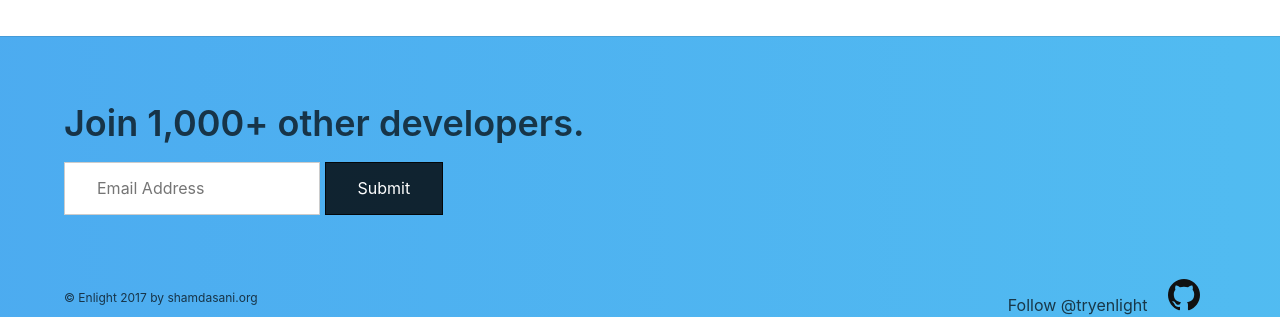
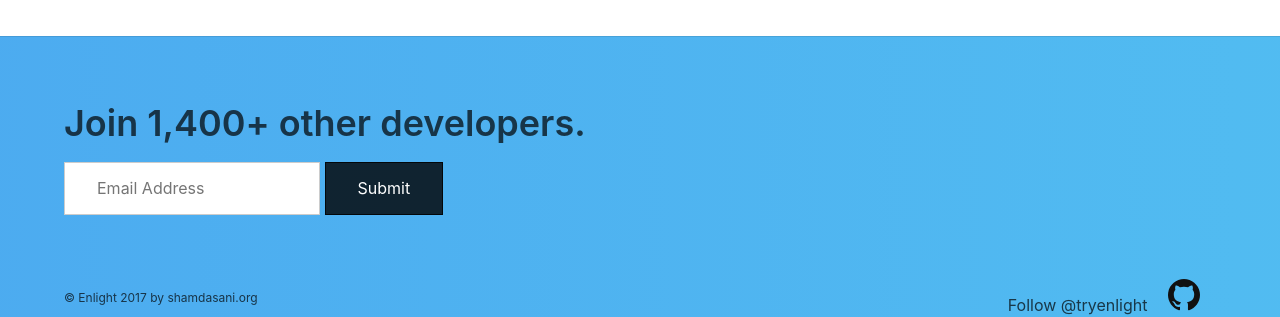
Before and after one commit to TryEnlight/tryenlight.github.io, a Jekyll site: the page built from python.html, in a window 1280 px wide. Shown: the part 472-789 px from the top of the page. Built offline with Jekyll 4.4.1, drawn with Linux system fonts in a browser that asks for light colours; nearby versions of some CDN libraries; comment, search, counter and statistics services are not loaded.

Commit message:
Update email list count

```diff
--- a/_includes/footer.html
+++ b/_includes/footer.html
@@ -1,7 +1,7 @@
 <footer class="pa4 pa5-l black-70 bt b--black-10">
 
 <div class="email">
-<h1 class="fw6 f3 f2-ns lh-title mt0 mb3">Join 1,000+ other developers.</h1>
+<h1 class="fw6 f3 f2-ns lh-title mt0 mb3">Join 1,400+ other developers.</h1>
 <form method="post" action="//enlight.us11.list-manage.com/subscribe/post?u=c28720fd0200ee7eef0e3e9ec&amp;id=1905fa696f" id="mc-embedded-subscribe-form" name="mc-embedded-subscribe-form" target="_blank" novalidate>
   <input placeholder="Email Address" value="" name="EMAIL" id="mce-EMAIL" type="email" class= "mw-100 w-80 w5-ns f5 input-reset ba b--black-20 pv3 ph4 border-box">
   <input type="submit" class="input-reset w-50 w-auto-ns bg-black-80 white f5 pv2 pv3-ns ph4 ba b--black-80 dim">
--- a/index.html
+++ b/index.html
@@ -8,7 +8,7 @@ description: Enlight is a resource aimed to teach anyone to code through buildin
     <fieldset class="cf bn ma0 pa0">
       <div class="cf">
         <label class="clip" for="email-address">.</label>
-        <input class="f6 input-reset bn fl black-80 bg-white pa3 lh-solid w-100 w-75-m w-80-l br2-ns br--left-ns" placeholder="Subscribe to email list: Join 1,000+ developers and get notified of new projects" value="" name="EMAIL" id="mce-EMAIL" type="email">
+        <input class="f6 input-reset bn fl black-80 bg-white pa3 lh-solid w-100 w-75-m w-80-l br2-ns br--left-ns" placeholder="Subscribe to email list: Join 1,400+ developers and get notified of new projects" value="" name="EMAIL" id="mce-EMAIL" type="email">
         <input class="f6 button-reset fl pv3 tc bn bg-animate bg-black-70 hover-bg-black white pointer w-100 w-25-m w-20-l br2-ns br--right-ns" type="submit" value="Subscribe">
       </div>
     </fieldset>
```
